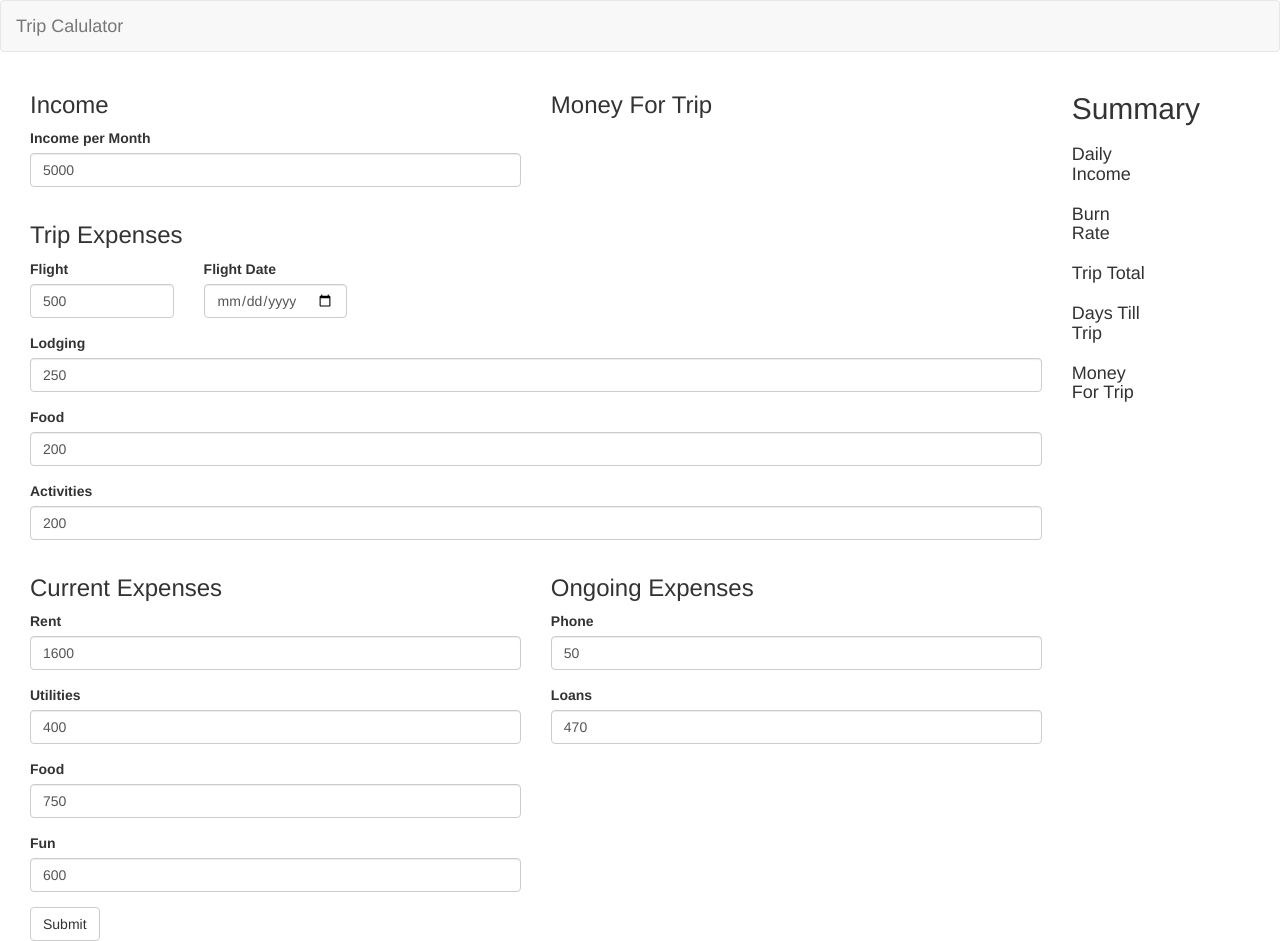
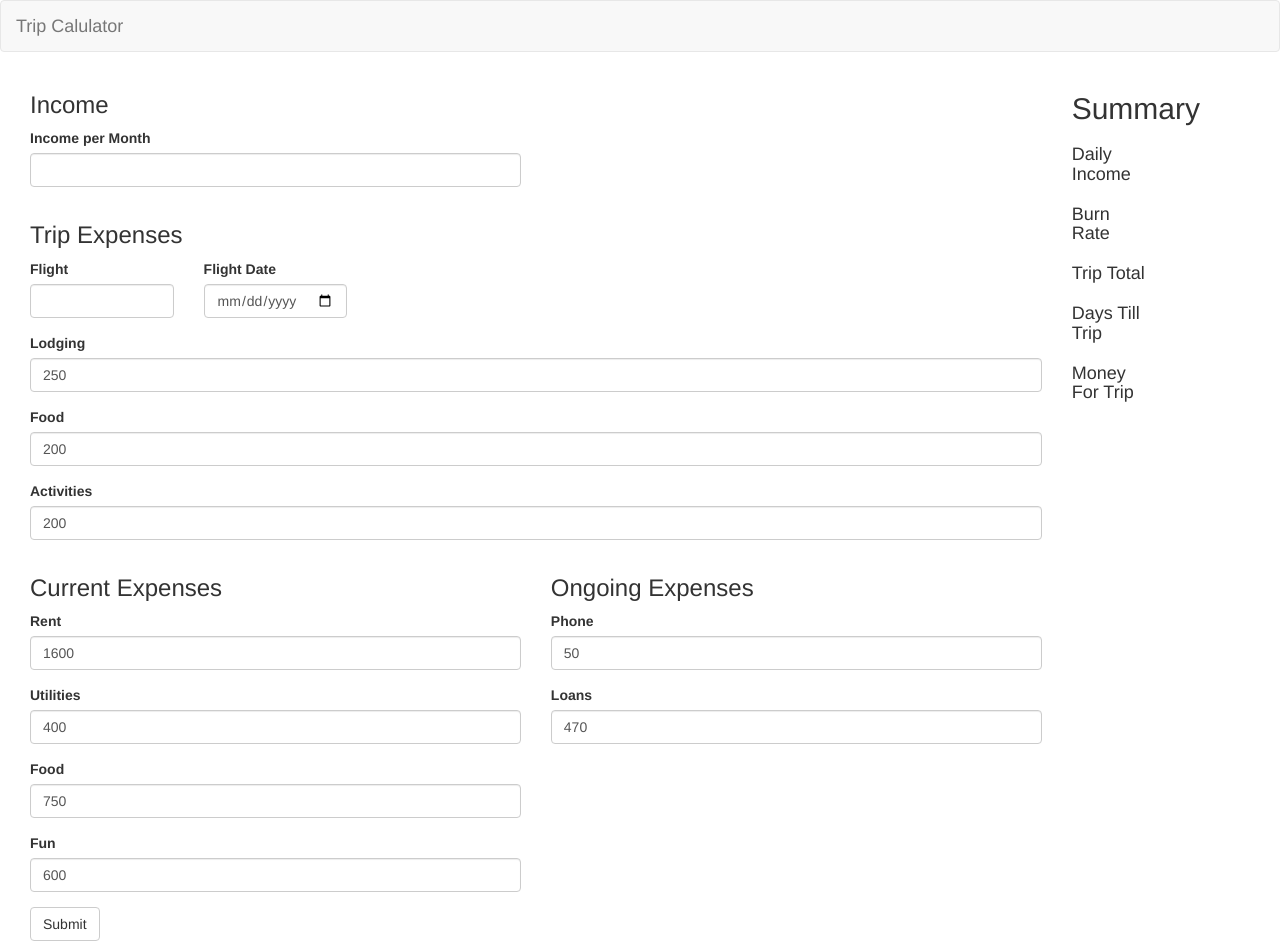
Before and after one commit to sherlocktech/trip-calculator, an Angular app: page / in a window 1280 px wide. Built offline with nearby package versions, Linux system fonts and the light colour scheme.

Commit message:
Start using CalculatorService for storing objects

```diff
--- a/src/app/calculator-form.component.html
+++ b/src/app/calculator-form.component.html
@@ -2,9 +2,6 @@
   <div class="row">
     <div class="col-md-6">
       <h3>Income</h3>
-    </div>
-    <div class="col-md-6">
-      <h3>Money For Trip</h3>
     </div>
   </div>
   <div class="row">
@@ -14,7 +11,7 @@
           <label for="monthly-income">Income per Month</label>
           <input type="number" class="form-control" id="monthly-income"
                 required
-                [(ngModel)]="model.income" name="income">
+                name="income" #box (input)="onIncomeInput(box.value)">
         </div>
       </form>
       <p *ngIf="dailyIncome">Daily Income: {{dailyIncome | currency:'USD':true}}</p>
@@ -32,7 +29,7 @@
           <label for="flight">Flight</label>
           <input type="number" class="form-control" id="flight"
                   required
-                  [(ngModel)]="model.expenses.trip.flight" name="flight">
+                  #box (input)="onTripExpenseInput(box.name, box.value)" name="flight">
           </div>
         </div>
         <div class="col-xs-2">
--- a/src/app/calculator-form.component.ts
+++ b/src/app/calculator-form.component.ts
@@ -50,6 +50,18 @@ currentExpensesRate: string;
     this.dailyIncome = this.calc.getDailyIncome(this.model.income);
     this.daysToTrip = this.calc.getDaysTillTrip(this.model.flightDate);
     this.moneyForTrip = this.calc.calculateMoneyForTrip(this.dailyBurnCurrent, this.dailyBurnOngoing, this.dailyIncome, this.daysToTrip);
+
+    this.calc.income = this.model.income;
+   }
+
+   onIncomeInput(val: number) {
+     console.log("income changed to " + val);
+     this.calc.income = val;
+   }
+
+   onTripExpenseInput(expense: string, val: number) {
+     console.log(expense + " changed to " + val);
+     this.calc.addTripExpense(expense, val);
    }
 
   //TODO: Remove this when we're done
```
